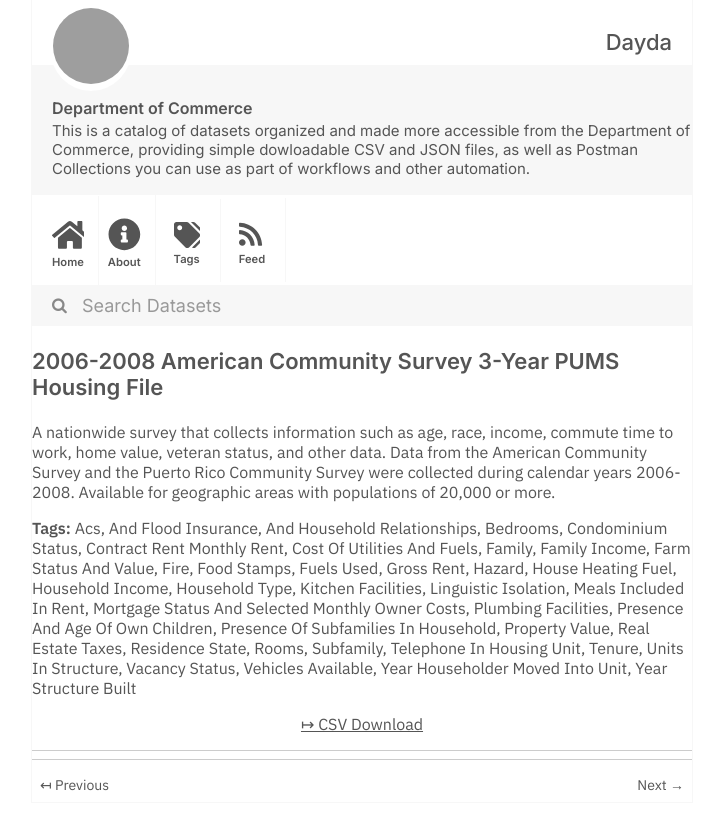
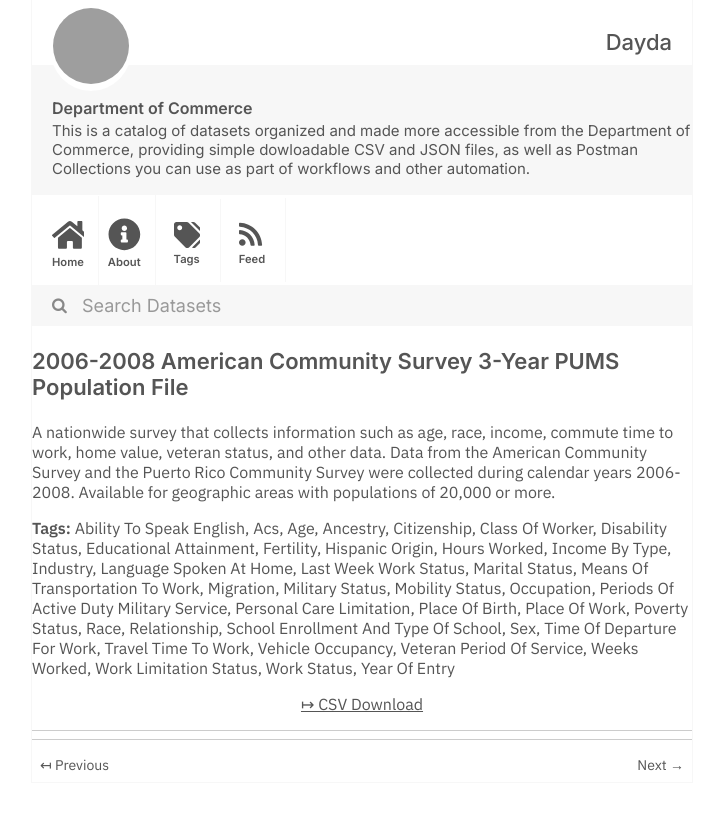
Before and after one commit to dayda-entities/department-of-commerce, a Jekyll site: the page built from _posts/2020-11-12-2006-2008-american-community-s.md, in a window 1280 px wide, cut to the strip 0-830 px from the top of the page. Shown: the whole strip, without its empty margins (278-1001 px from the left). Built offline with Jekyll 4.4.1, drawn with Linux system fonts in a browser that asks for light colours; grey boxes are pictures that could not be loaded.

Commit message:
Publish Data

```diff
--- a/_posts/2020-11-12-2006-2008-american-community-s.md
+++ b/_posts/2020-11-12-2006-2008-american-community-s.md
@@ -1,50 +1,51 @@
 ---
-title: 2006-2008 American Community Survey 3-Year PUMS Housing File
-created: '2020-11-12T14:44:51.823304'
-modified: '2021-03-11T05:37:25.276464'
+title: 2006-2008 American Community Survey 3-Year PUMS Population File
+created: '2020-11-12T14:44:52.901095'
+modified: '2021-03-11T05:37:36.731139'
 state: active
 type: dataset
 tags:
+  - Ability To Speak English
   - Acs
-  - And Flood Insurance
-  - And Household Relationships
-  - Bedrooms
-  - Condominium Status
-  - Contract Rent Monthly Rent
-  - Cost Of Utilities And Fuels
-  - Family
-  - Family Income
-  - Farm Status And Value
-  - Fire
-  - Food Stamps
-  - Fuels Used
-  - Gross Rent
-  - Hazard
-  - House Heating Fuel
-  - Household Income
-  - Household Type
-  - Kitchen Facilities
-  - Linguistic Isolation
-  - Meals Included In Rent
-  - Mortgage Status And Selected Monthly Owner Costs
-  - Plumbing Facilities
-  - Presence And Age Of Own Children
-  - Presence Of Subfamilies In Household
-  - Property Value
-  - Real Estate Taxes
-  - Residence State
-  - Rooms
-  - Subfamily
-  - Telephone In Housing Unit
-  - Tenure
-  - Units In Structure
-  - Vacancy Status
-  - Vehicles Available
-  - Year Householder Moved Into Unit
-  - Year Structure Built
+  - Age
+  - Ancestry
+  - Citizenship
+  - Class Of Worker
+  - Disability Status
+  - Educational Attainment
+  - Fertility
+  - Hispanic Origin
+  - Hours Worked
+  - Income By Type
+  - Industry
+  - Language Spoken At Home
+  - Last Week Work Status
+  - Marital Status
+  - Means Of Transportation To Work
+  - Migration
+  - Military Status
+  - Mobility Status
+  - Occupation
+  - Periods Of Active Duty Military Service
+  - Personal Care Limitation
+  - Place Of Birth
+  - Place Of Work
+  - Poverty Status
+  - Race
+  - Relationship
+  - School Enrollment And Type Of School
+  - Sex
+  - Time Of Departure For Work
+  - Travel Time To Work
+  - Vehicle Occupancy
+  - Veteran Period Of Service
+  - Weeks Worked
+  - Work Limitation Status
+  - Work Status
+  - Year Of Entry
 groups:
   - Energy
-csv_url: 'http://www2.census.gov/acs2008_3yr/pums/csv_hus.zip'
+csv_url: 'http://www2.census.gov/acs2008_3yr/pums/csv_pus.zip'
 json_url: ''
 layout: post
 
```
